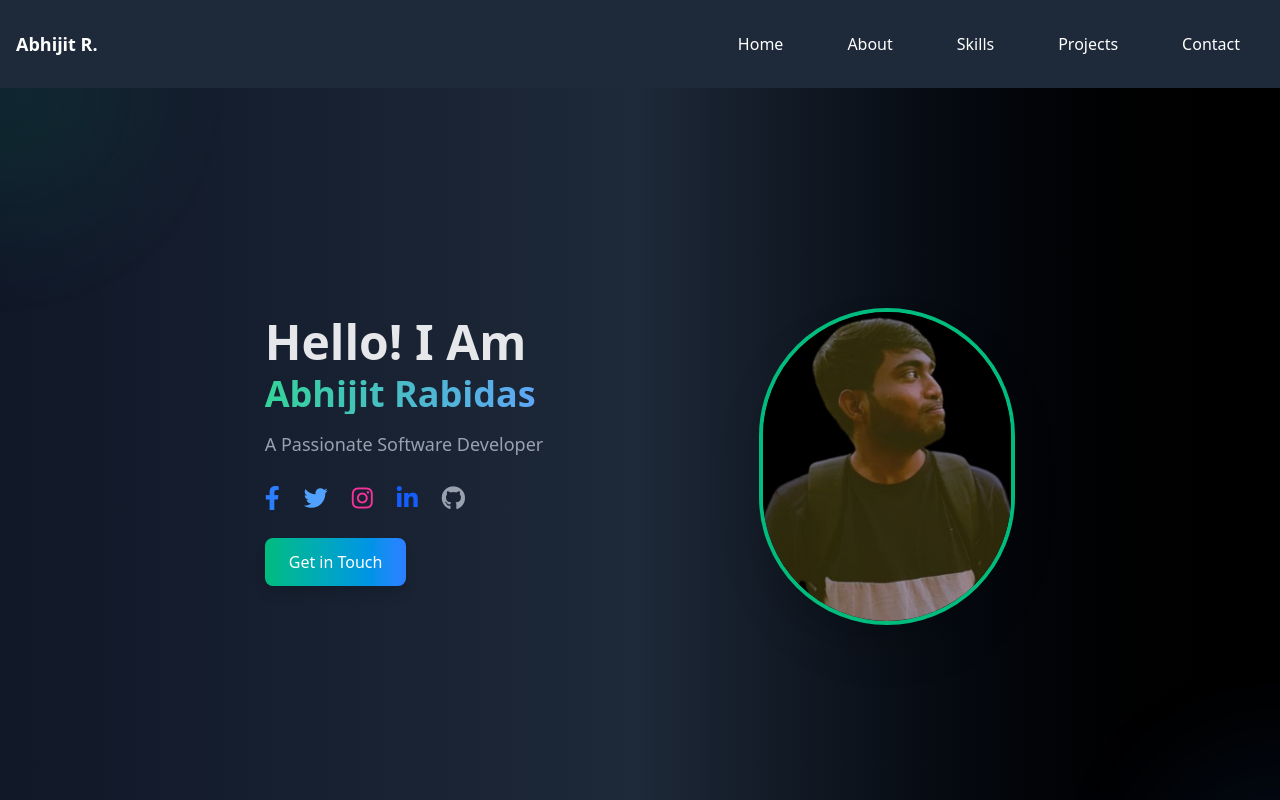
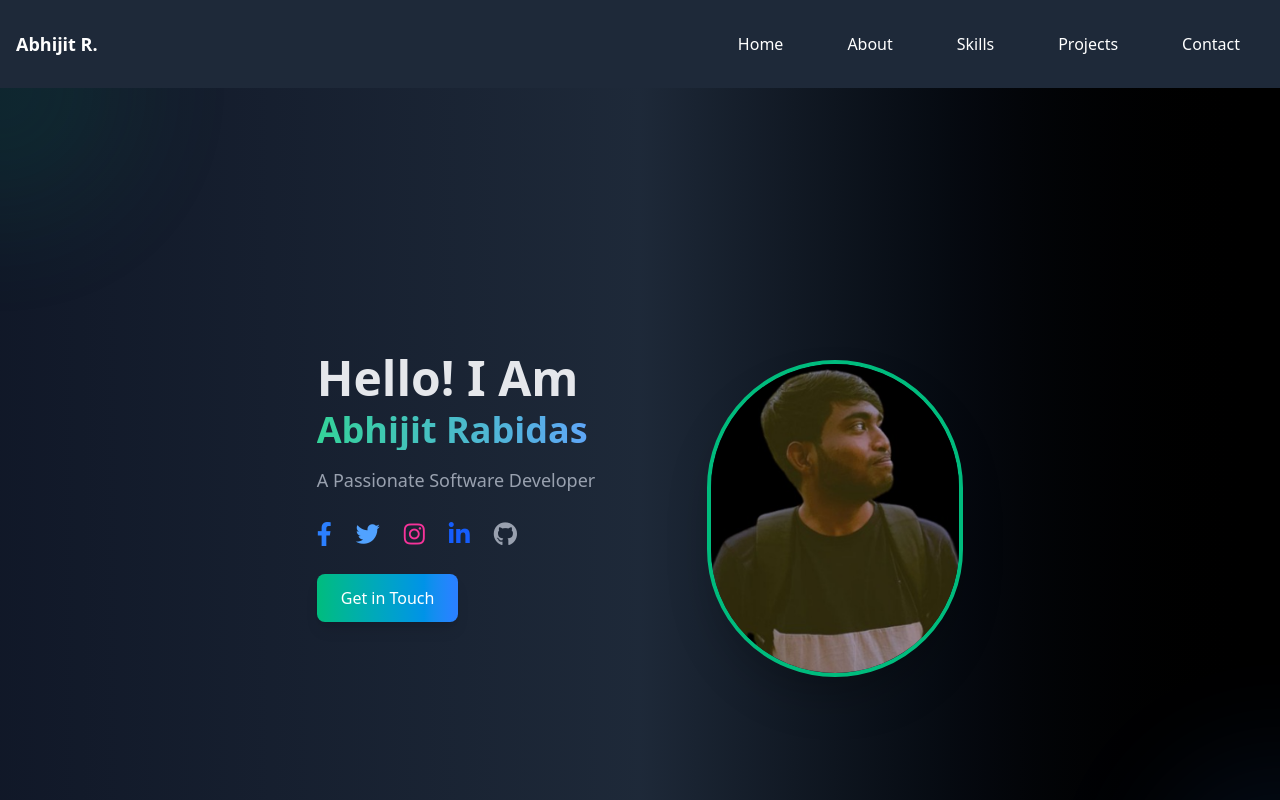
Before and after one commit to tesu123/website2, a React (Vite) app: page / in a window 1280 px wide. Shown: the top 800 px of the page. Built offline with nearby package versions, Linux system fonts and the light colour scheme.

Commit message:
first commit

```diff
--- a/src/Hero.jsx
+++ b/src/Hero.jsx
@@ -23,7 +23,7 @@ function Hero() {
       </div>
 
       {/* Text Section */}
-      <div className="text-center md:text-left md:mr-30 mb-12 md:mb-18">
+      <div className="text-center md:text-left md:mr-16 mb-8 md:mb-0">
         <h1 className="text-5xl font-bold mb-2">Hello! I Am</h1>
         <h2
           className="text-4xl font-semibold mb-4"
@@ -96,7 +96,7 @@ function Hero() {
       </div>
 
       {/* Image Section */}
-      <div className="w-64 h-90 mt-16 md:mt-0 md:ml-24">
+      <div className="w-64 h-64 mt-8 md:mt-0 md:ml-12">
         <img
           src={img}
           alt="Abhijit Rabidas"
```
